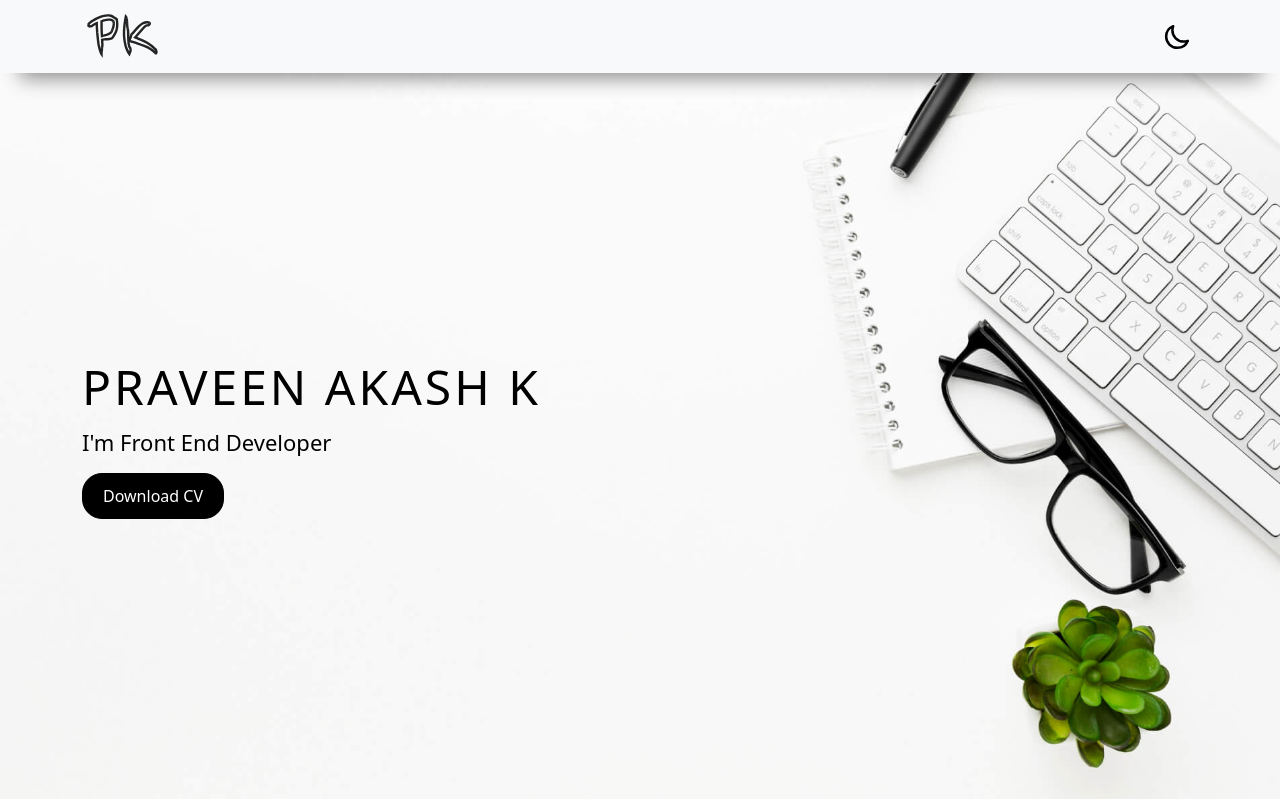
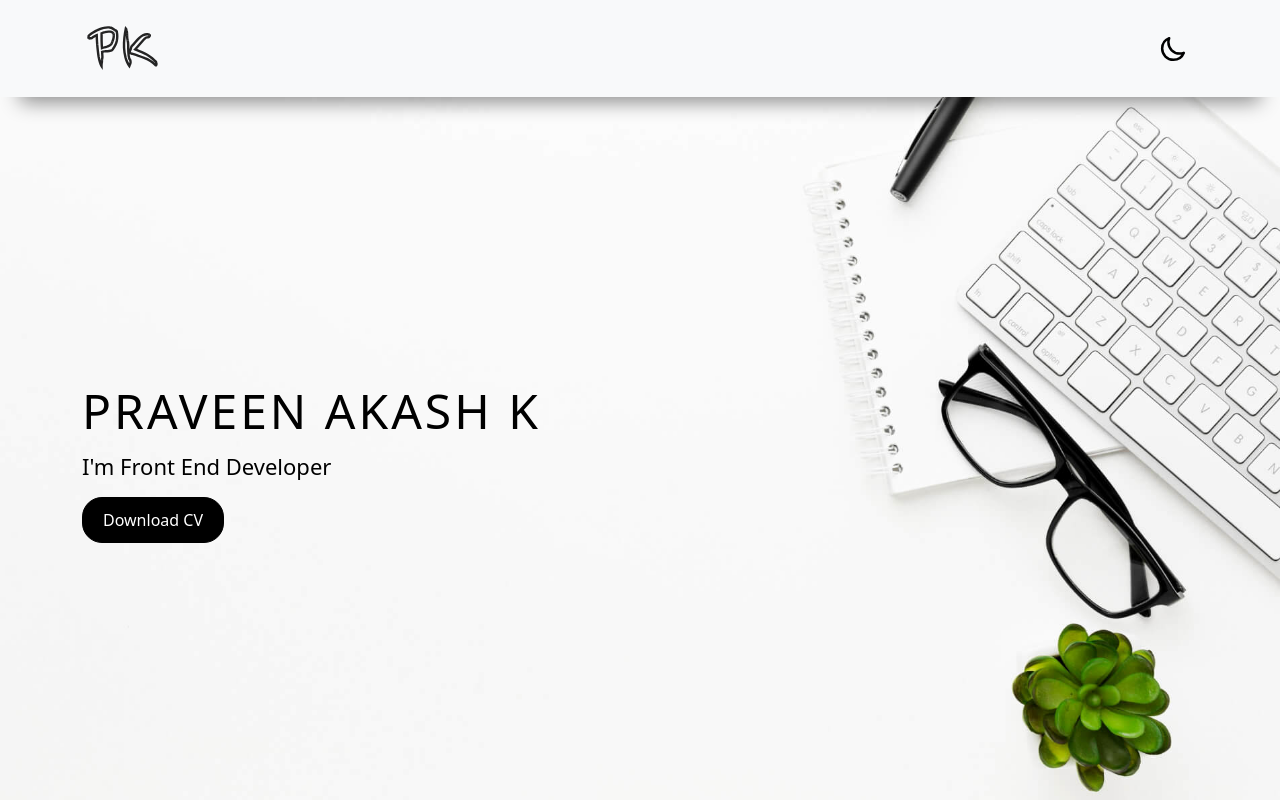
Before and after one commit to PraveenAkashk/PraveenAkash, a React (Vite) app: page / in a window 1280 px wide. Shown: the top 800 px of the page. Built offline with nearby package versions, Linux system fonts and the light colour scheme.

Commit message:
Dark Theme updated

```diff
--- a/src/assets/stylesheets/components/Header.scss
+++ b/src/assets/stylesheets/components/Header.scss
@@ -6,6 +6,7 @@
     top: 0;
     z-index: 1024;
     box-shadow: rgba(0, 0, 0, 0.45) 0px 25px 20px -20px;
+    padding: 20px 0 !important;
 
     .navbar-brand{
 
@@ -18,5 +19,8 @@
     .theme-btn{
         background-color: transparent;
         border: 0;
+        height: 50px;
+        width: 50px;
+        border-radius: 50%;
     }
 }
--- a/src/assets/stylesheets/components/Portfolio.scss
+++ b/src/assets/stylesheets/components/Portfolio.scss
@@ -24,6 +24,7 @@
         transform-origin: top;
         text-align: center;
         border-radius: 20px;
+        border: 1px solid transparent;
 
         &:hover{
             .read-more{
@@ -57,9 +58,10 @@
             // margin-bottom: 20px;
 
             img{
-                max-width: 24px;
+                max-width: 36px;
                 width: 100%;
                 height: auto;
+                padding: 5px;
             }
         }
 
--- a/src/assets/stylesheets/components/Responsive.scss
+++ b/src/assets/stylesheets/components/Responsive.scss
@@ -2,6 +2,21 @@
     .container {
         width: 100%;
         max-width: 100% !important;
+    }
+
+
+    .site-header{
+
+        .navbar-nav{
+
+            .theme-btn{
+                padding: 10px;
+                width: fit-content;
+                margin: 0 auto;
+                margin-bottom: 20px;
+            }
+        }
+
     }
 
     .about-section {
--- a/src/assets/stylesheets/components/theme/Theme.scss
+++ b/src/assets/stylesheets/components/theme/Theme.scss
@@ -33,9 +33,25 @@
 
     .Portfilio-main{
         .project-card{
-            background-color: $Light;
+            background: $Light;
+
+            .read-more{
+                background-color: $dark;
+            }
         }
+
+        .project-card{
+            .read-more-head{
+                img{
+                    background-color: $Light;
+                }
+            }
+        }
+
+
     }
+
+
 
     .contact-main{
         .submit-wrap{
```
